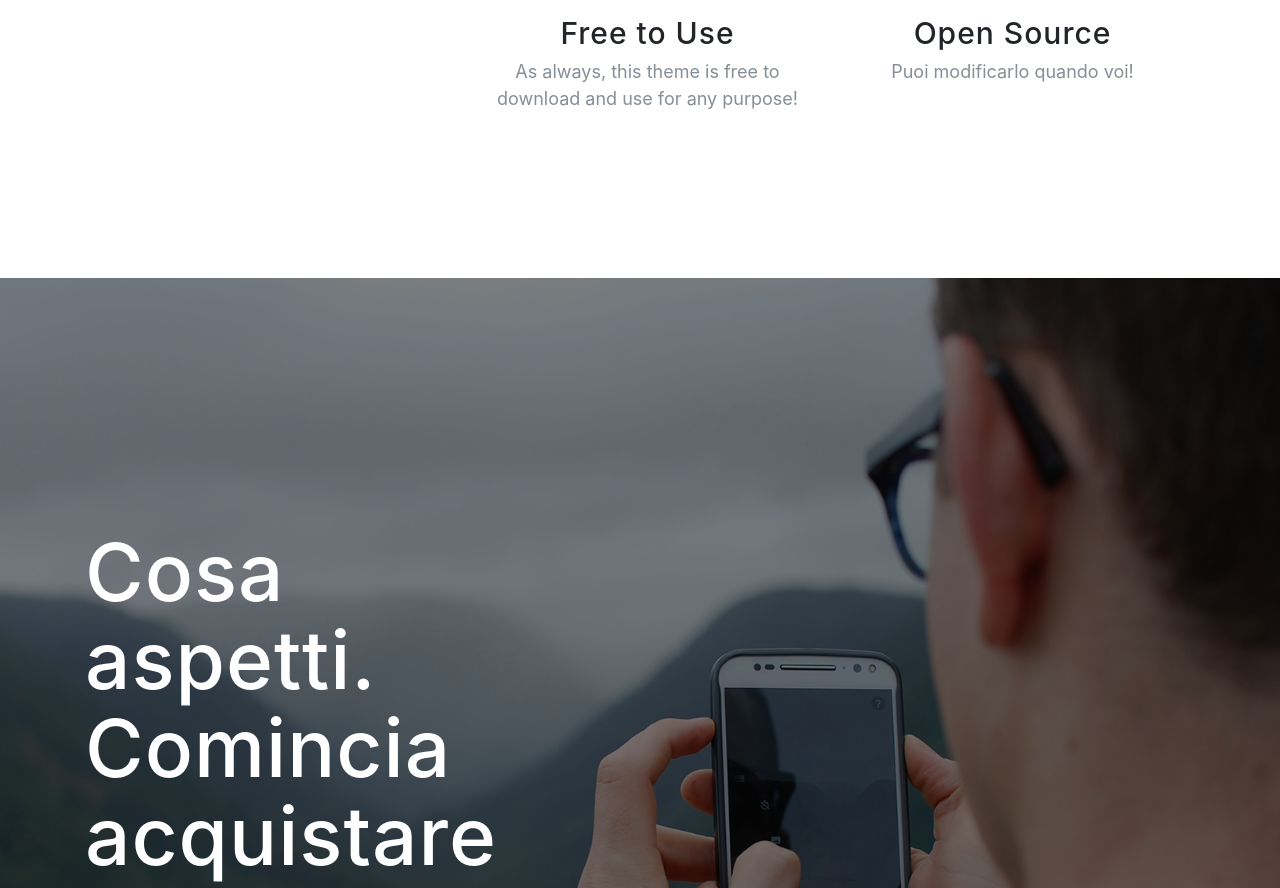
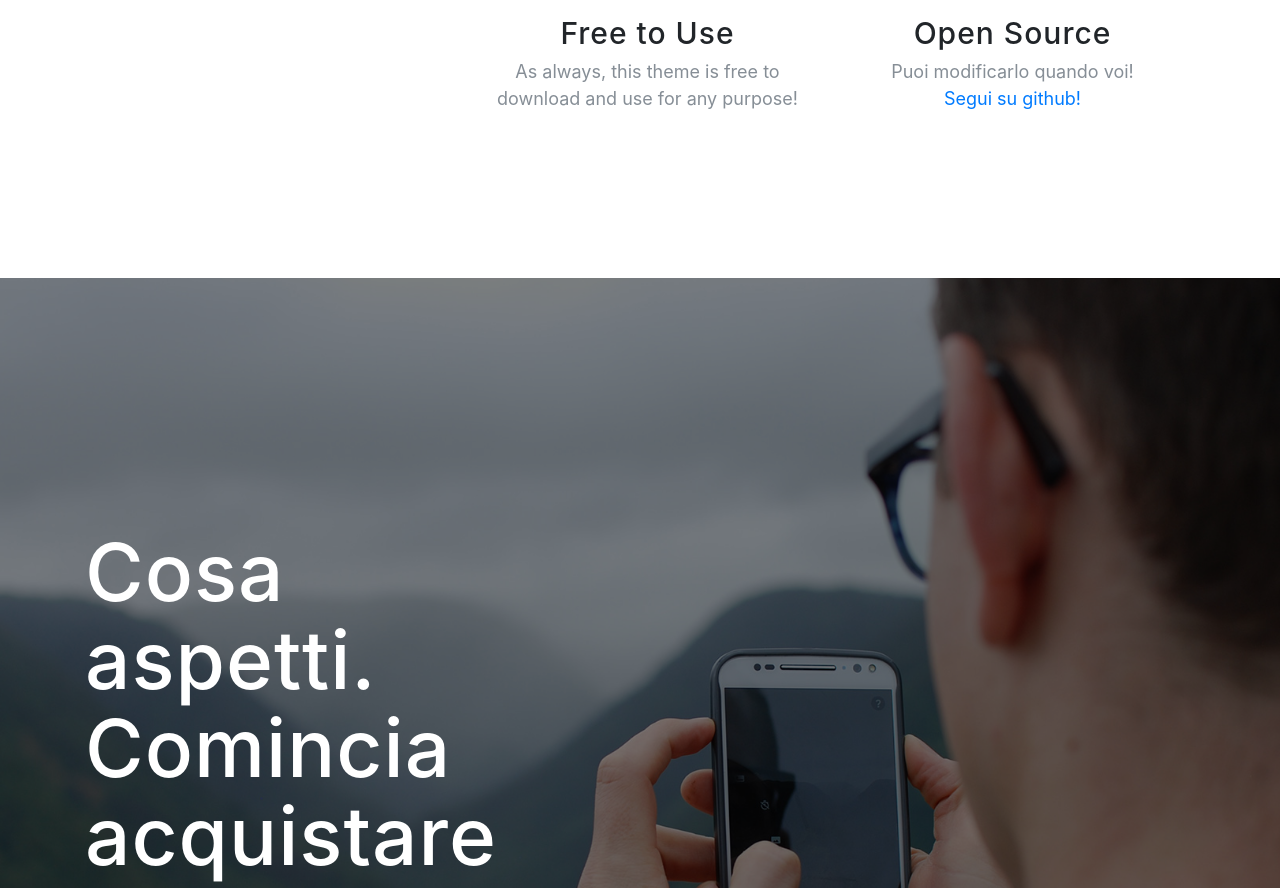
Before and after one commit to totolook/BoatSites, a website with bundled scripts: page index.html in a window 1280 px wide. Shown: the part 2139-3027 px from the top of the page. Built offline with nearby package versions, Linux system fonts and the light colour scheme; a web font is replaced by a local one.

Commit message:
version 2

```diff
--- a/index.html
+++ b/index.html
@@ -150,7 +150,8 @@
                   <div class="feature-item">
                     <i class="fa fa-github text-primary"></i>
                     <h3>Open Source</h3>
-                    <p class="text-muted">Puoi modificarlo quando voi!
+                    <p class="text-muted">Puoi modificarlo quando voi! <br>
+                         <a href="https://github.com/riccardocarbone2016/BoatVisualizer">Segui su github!</a>
                       </p>
 
                   </div>
```
